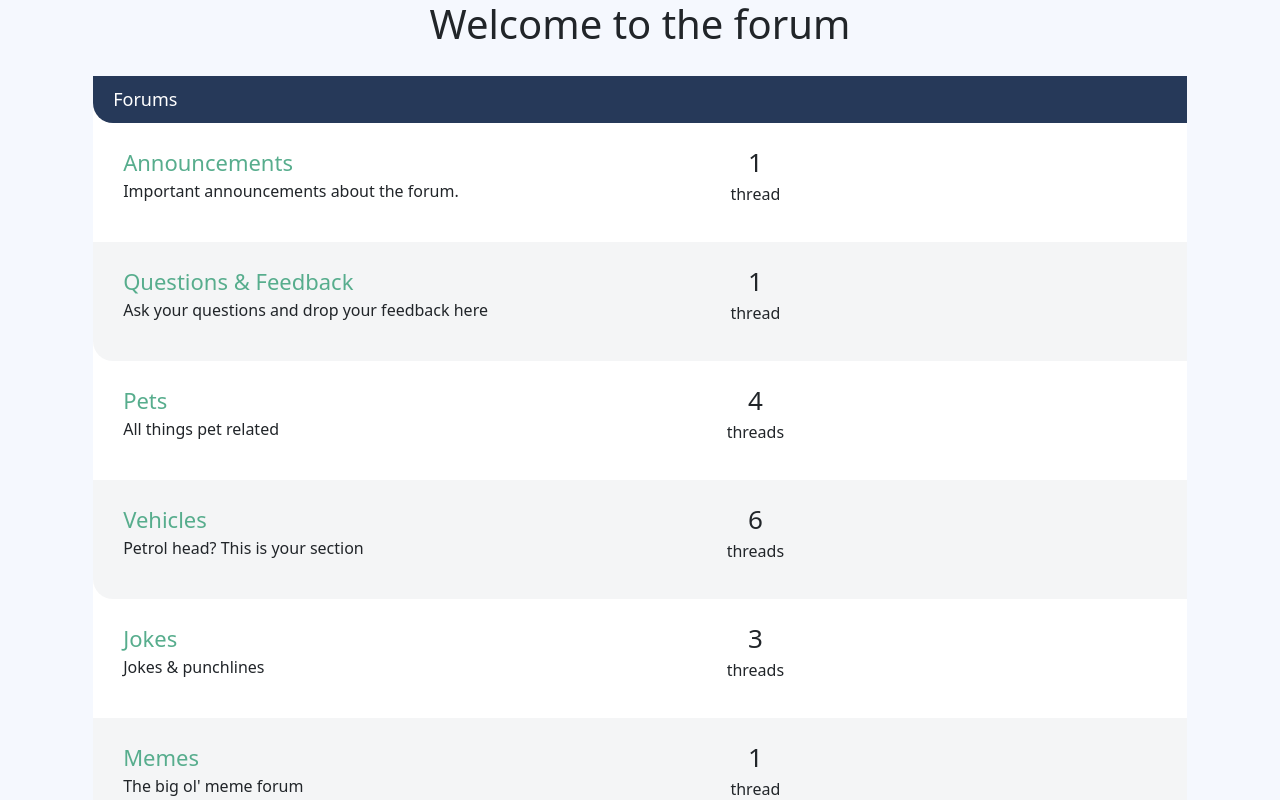
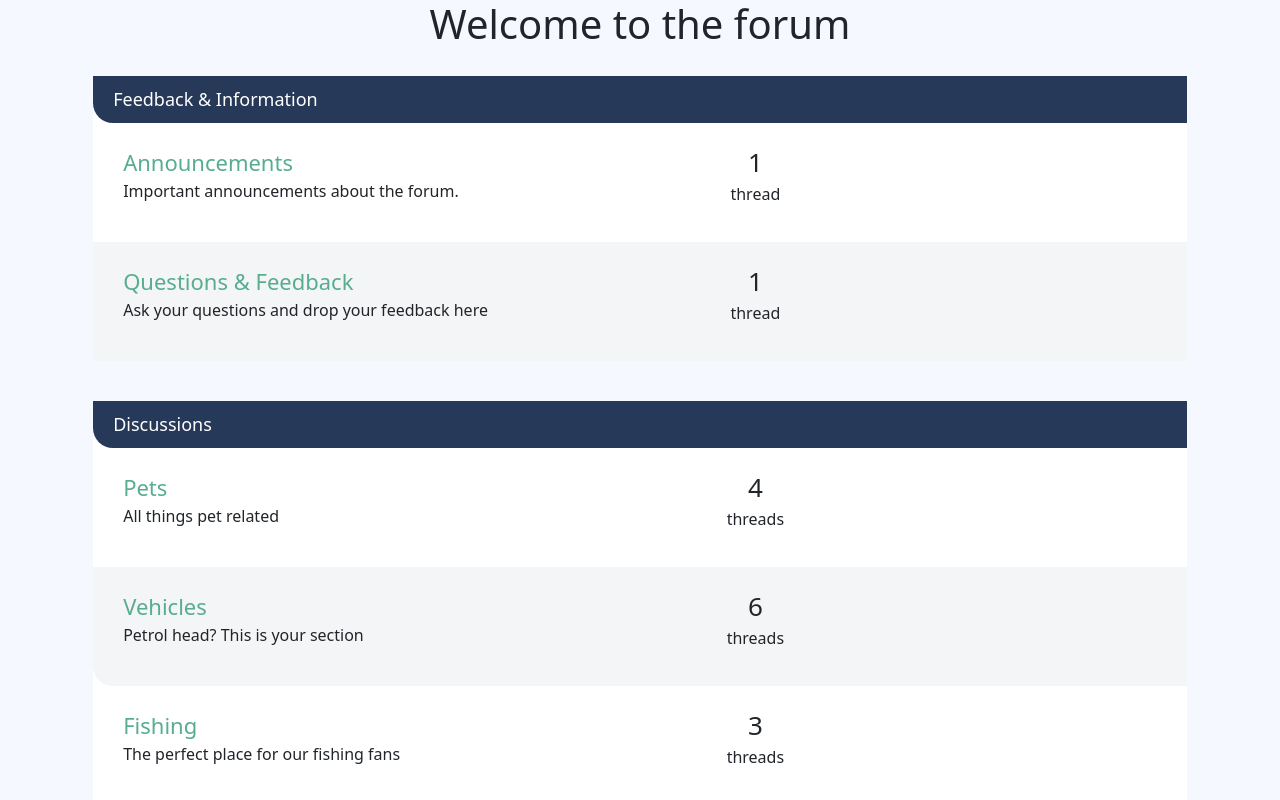
Before and after one commit to PedroCD/complete-vue3-forum-project, a Vue app: page / in a window 1280 px wide. Shown: the top 800 px of the page. Built offline with nearby package versions, Linux system fonts and the light colour scheme.

Commit message:
Generating categories: collection of related forums

```diff
--- /dev/null
+++ b/src/components/CategoryList.vue
@@ -0,0 +1,32 @@
+<template>
+  <ForumList
+      v-for="category in categories"
+      :key="category.id"
+      :forums="getForumsForCategory(category)"
+      :title="category.name"
+      :category-id="category.id"
+  />
+</template>
+
+<script setup>
+import { defineProps } from 'vue'
+import ForumList from '@/components/ForumList.vue'
+import sourceData from '@/data.json'
+
+// eslint-disable-next-line no-unused-vars
+const props = defineProps({
+  categories: {
+    required: true,
+    type: Array
+  }
+})
+
+const getForumsForCategory = (category) => {
+  return sourceData.forums.filter(forum => forum.categoryId === category.id)
+}
+
+</script>
+
+<style >
+
+</style>
--- a/src/components/ForumList.vue
+++ b/src/components/ForumList.vue
@@ -3,7 +3,8 @@
     <div class="forum-list">
 
       <h2 class="list-title">
-        <a href="#">Forums</a>
+        <router-link v-if="categoryId" :to="{name: 'Category', params: {id: categoryId}}">{{ title }}</router-link>
+        <span v-else>{{ title }}</span>
       </h2>
 
       <div class="forum-listing" v-for="forum in forums" :key="forum.id">
@@ -38,6 +39,14 @@ const props = defineProps({
   forums: {
     required: true,
     type: Array
+  },
+  title: {
+    type: String,
+    default: 'Forums'
+  },
+  categoryId: {
+    required: false,
+    type: String
   }
 })
 
--- /dev/null
+++ b/src/components/pages/Category.vue
@@ -0,0 +1,33 @@
+<template>
+  <h1>{{category.name}}</h1>
+  <ForumList
+      :title="category.name"
+      :forums="getForumsForCategory(category)"
+  />
+</template>
+<script setup>
+import { computed, defineProps } from 'vue'
+import sourceData from '@/data.json'
+import ForumList from '@/components/ForumList.vue'
+
+// eslint-disable-next-line no-unused-vars
+const props = defineProps({
+  id: {
+    required: true,
+    type: String
+  }
+})
+
+const category = computed(() => {
+  return sourceData.categories.find(category => category.id === props.id)
+})
+
+const getForumsForCategory = (category) => {
+  return sourceData.forums.filter(forum => forum.categoryId === category.id)
+}
+
+</script>
+
+<style scoped>
+
+</style>
--- a/src/components/pages/Home.vue
+++ b/src/components/pages/Home.vue
@@ -1,14 +1,14 @@
 <template>
   <h1>Welcome to the forum</h1>
-  <ForumList :forums="forums"/>
+  <CategoryList :categories="categories"/>
 </template>
 
 <script setup>
 import sourceData from '@/data.json'
 import { ref } from 'vue'
-import ForumList from '@/components/ForumList.vue'
+import CategoryList from '@/components/CategoryList.vue'
 
-const forums = ref(sourceData.forums)
+const categories = ref(sourceData.categories)
 
 </script>
 
--- a/src/router/index.js
+++ b/src/router/index.js
@@ -4,6 +4,7 @@ import ThreadShow from '@/components/pages/ThreadShow.vue'
 import NotFound from '@/components/pages/NotFound.vue'
 import sourceData from '@/data.json'
 import Forum from '@/components/pages/Forum.vue'
+import Category from '@/components/pages/Category.vue'
 
 const routes = [
   {
@@ -38,6 +39,12 @@ const routes = [
     props: true
   },
   {
+    path: '/category/:id',
+    name: 'Category',
+    component: Category,
+    props: true
+  },
+  {
     path: '/:pathMatch(.*)*',
     name: 'NotFound',
     component: NotFound
```
